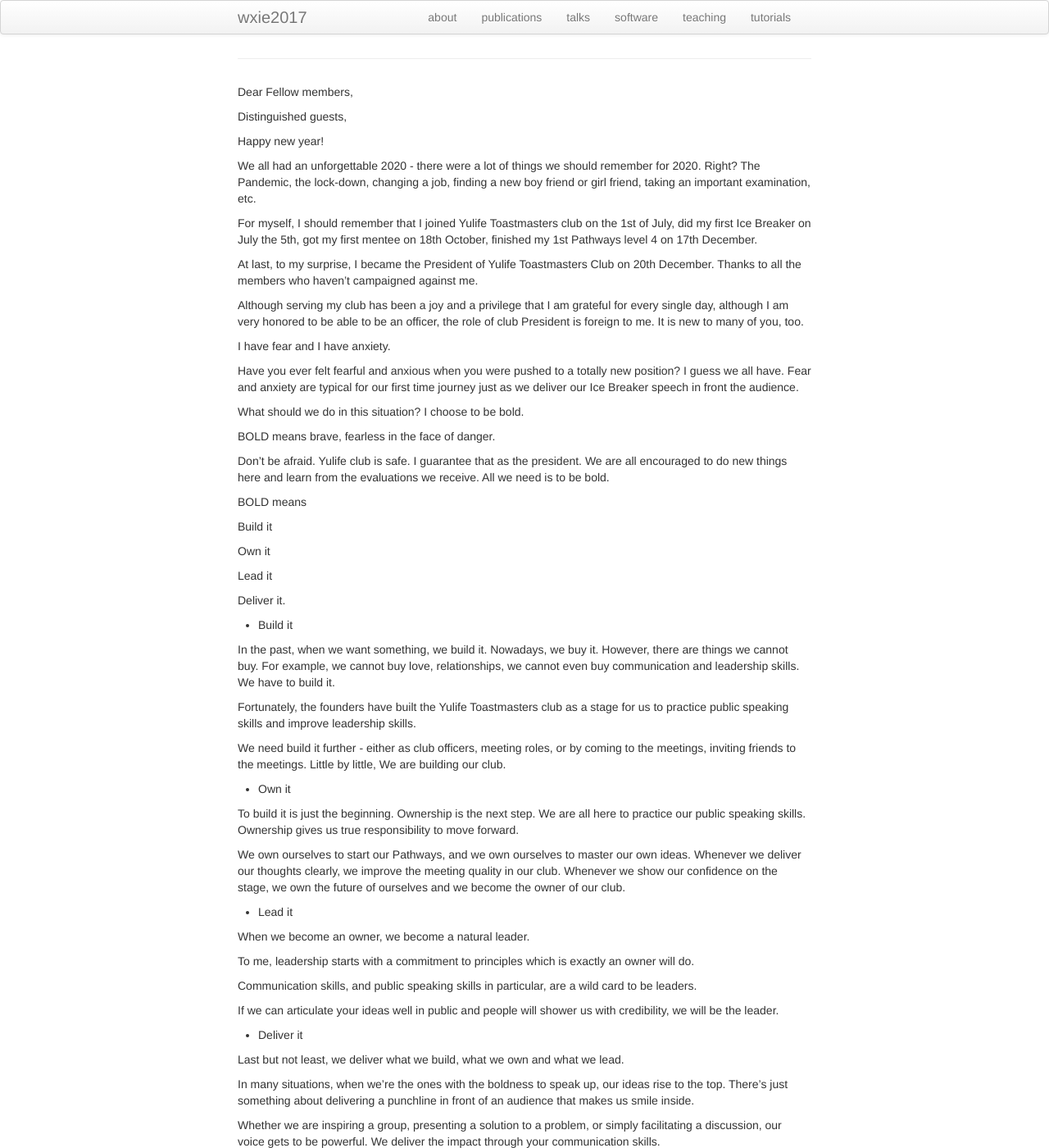
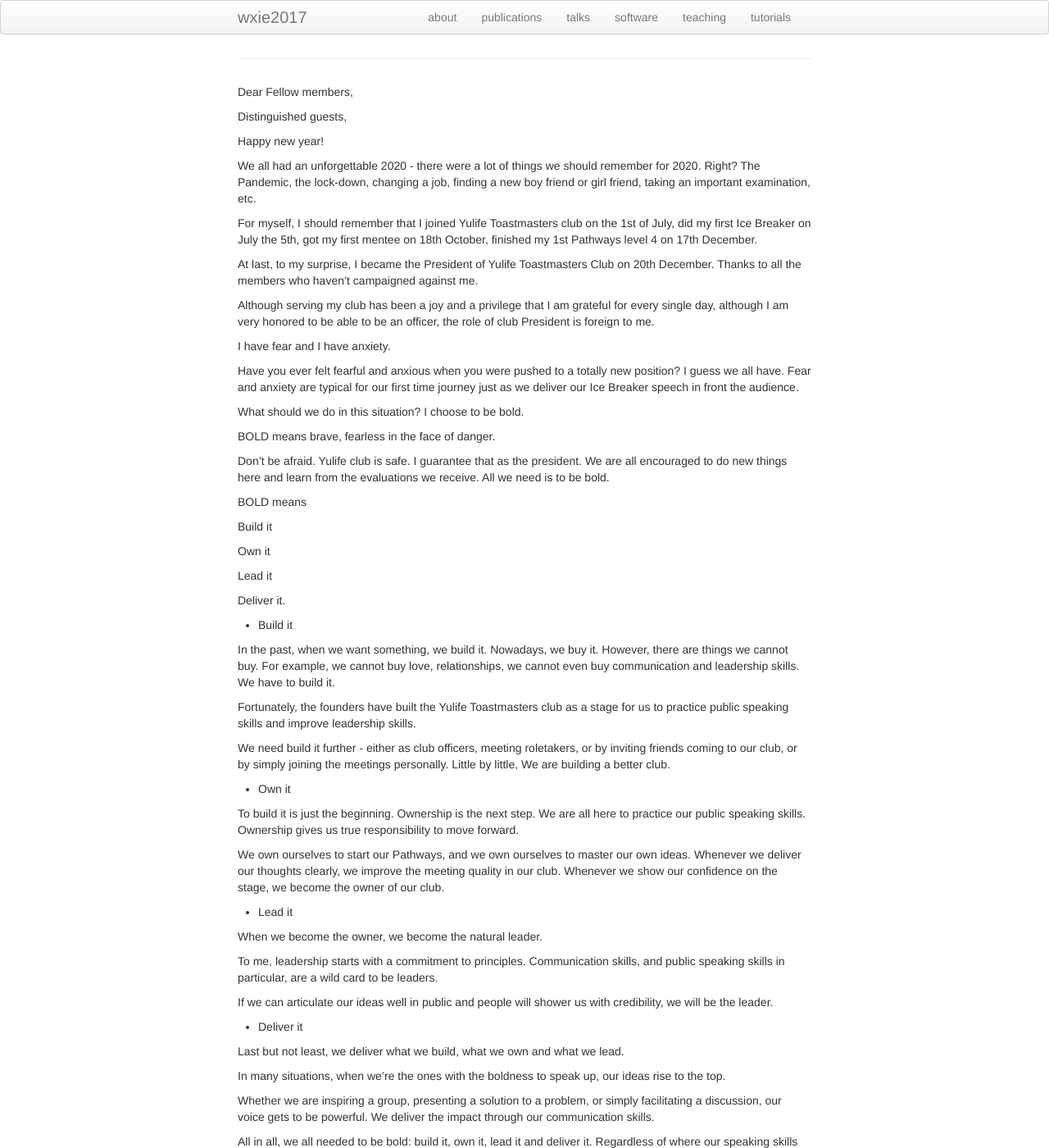
Before and after one commit to wxie2017/wxie2017.github.io, a Jekyll site: the page built from pages/speech/acceptance_of_club_President.md, in a window 1280 px wide and 1400 px high. Shown: the whole window at 82% size. Built offline with Jekyll 4.4.1, drawn with Linux system fonts in a browser that asks for light colours; our own code applies the rules of GitHub Pages for plain Markdown files.

Commit message:
refine the speech

```diff
--- a/pages/speech/acceptance_of_club_President.md
+++ b/pages/speech/acceptance_of_club_President.md
@@ -24,7 +24,7 @@ At last, to my surprise, I became the President of Yulife Toastmasters Club on
 
 Although serving my club has been a joy and a privilege that I am grateful for
 every single day, although I am very honored to be able to be an officer, the
-role of club President is foreign to me. It is new to many of you, too.
+role of club President is foreign to me.
 
 I have fear and I have anxiety.
 
@@ -61,9 +61,9 @@ Fortunately, the founders have built the Yulife Toastmasters club as a
 stage for us to practice public speaking skills and improve leadership
 skills.
 
-We need build it further - either as club officers, meeting roles, or by
-coming to the meetings, inviting friends to the meetings. Little by little,
-We are building our club.
+We need build it further - either as club officers, meeting roletakers,
+or by inviting friends coming to our club, or by simply joining the
+meetings personally. Little by little, We are building a better club.
 
 * Own it
 
@@ -74,19 +74,17 @@ responsibility to move forward.
 We own ourselves to start our Pathways, and we own ourselves to master
 our own ideas. Whenever we deliver our thoughts clearly, we improve the
 meeting quality in our club. Whenever we show our confidence on the stage,
-we own the future of ourselves and we become the owner of our club.
+we become the owner of our club.
 
 * Lead it
 
-When we become an owner, we become a natural leader.
+When we become the owner, we become the natural leader.
 
-To me, leadership starts with a commitment to principles which is
-exactly an owner will do.
+To me, leadership starts with a commitment to principles. Communication
+skills, and public speaking skills in particular, are a wild card to be
+leaders.
 
-Communication skills, and public speaking skills in particular, are
-a wild card to be leaders.
-
-If we can articulate your ideas well in public and people will shower
+If we can articulate our ideas well in public and people will shower
 us with credibility, we will be the leader.
 
 * Deliver it
@@ -95,12 +93,11 @@ Last but not least, we deliver what we build, what we own and what
 we lead.
 
 In many situations, when we're the ones with the boldness to speak up,
-our ideas rise to the top. There's just something about delivering
-a punchline in front of an audience that makes us smile inside.
+our ideas rise to the top.
 
 Whether we are inspiring a group, presenting a solution to a problem,
 or simply facilitating a discussion, our voice gets to be powerful.
-We deliver the impact through your communication skills.
+We deliver the impact through our communication skills.
 
 All in all, we all needed to be bold: build it, own it, lead it and
 deliver it. Regardless of where our speaking skills are on the spectrum,
```
Also changed, not shown: other parts of pages/speech/acceptance_of_club_President.md (+1 -1 lines).
